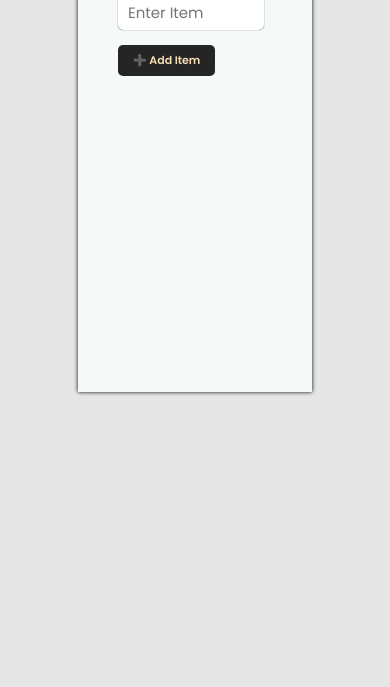
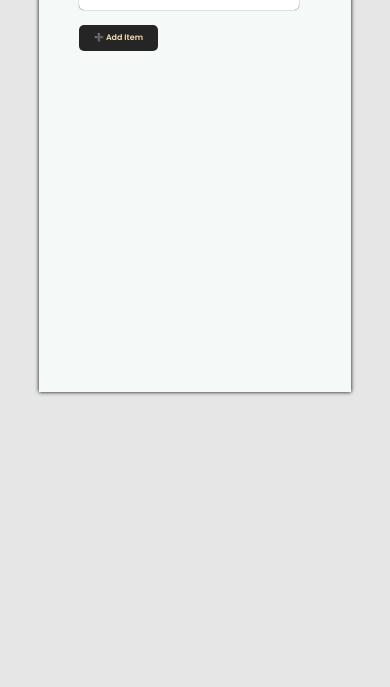
Before and after one commit to TusharMohapatra07/Shopping-list, a plain HTML site: page index.html in a window 390 px wide. Shown: the part 157-844 px from the top of the page. Drawn offline with Linux system fonts and the light colour scheme.

Commit message:
Update style.css

```diff
--- a/style.css
+++ b/style.css
@@ -16,7 +16,7 @@ body{
 
 .container{
     background-color: rgb(245, 250, 248);
-    width: 60vw;
+    width: 80vw;
     min-height: 60vh;
     margin: 5vh auto;
     padding: 40px;
@@ -132,4 +132,16 @@ body{
     .title p{
         font-size: 20px;
     }
+
+    .item{
+        font-size: 10px;
+    }
+
+    .form-button{
+        font-size: 8px;
+    }
+
+    .form-filter,.form-text{
+        font-size: 12px;
+    }
 }
```
